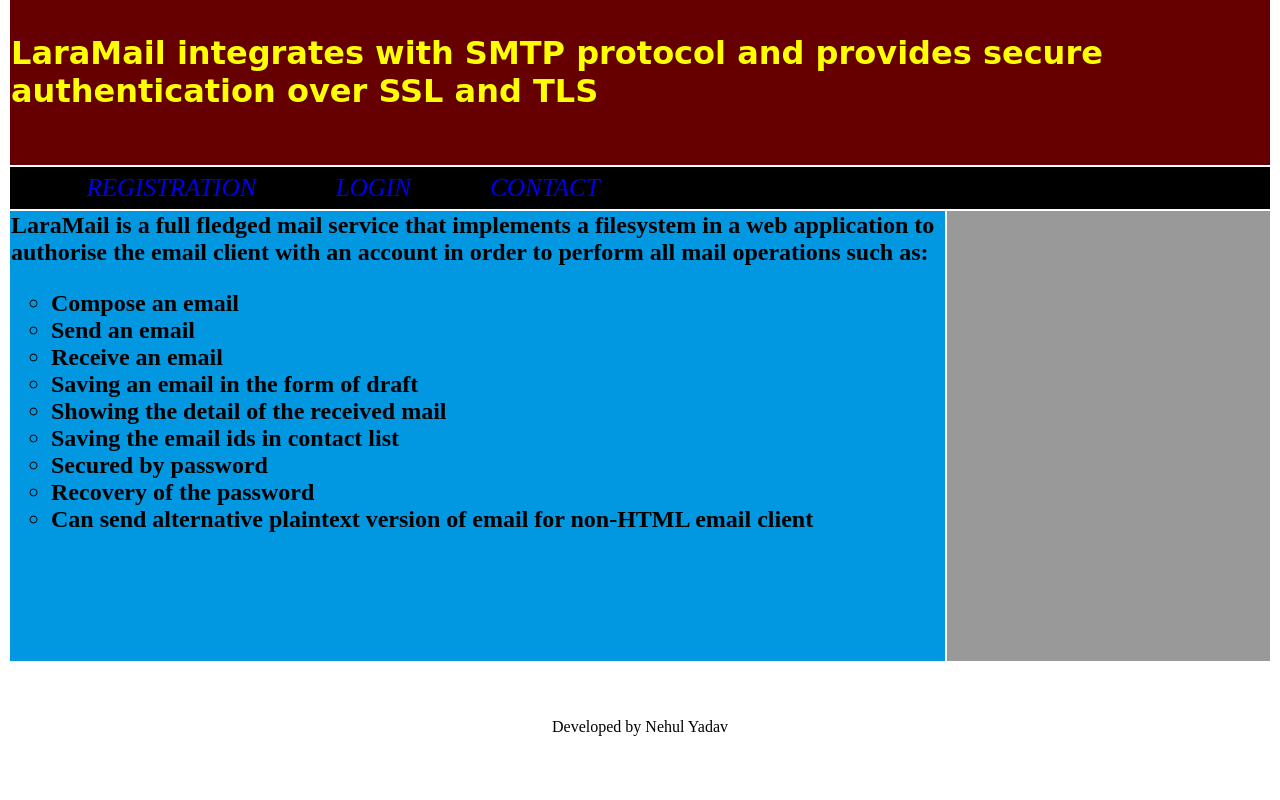
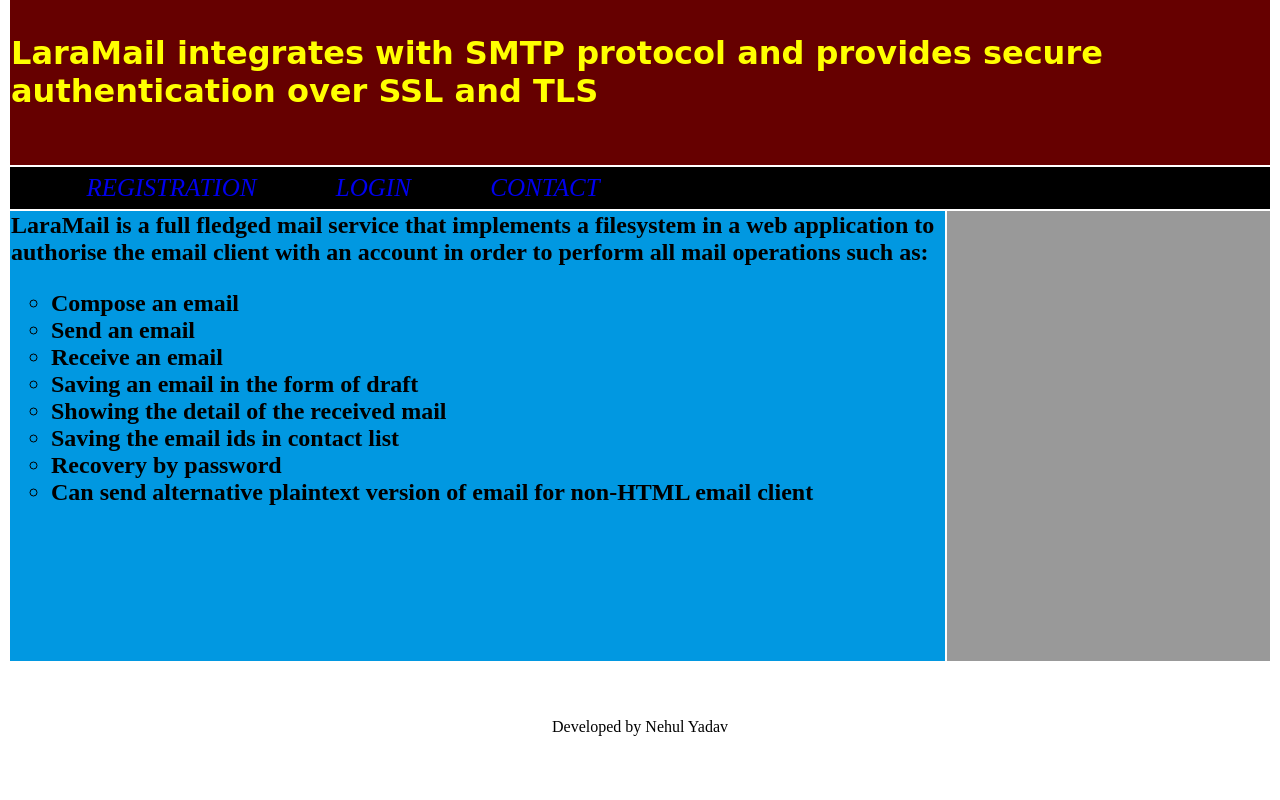
Before and after one commit to nehulyadav/LaraMail, a PHP site: page /index.php in a window 1280 px wide. Run offline with PHP 8.4, Linux system fonts and the light colour scheme.

Commit message:
Update index.php

```diff
--- a/index.php
+++ b/index.php
@@ -45,8 +45,7 @@ a:hover{color:#FFFF00;background:#000000}
   <li>Saving an email in the form of draft</li>
   <li>Showing the detail of the received mail</li>
   <li>Saving the email ids in contact list</li>
-  <li>Secured by password </li>
-  <li>Recovery of the password </li>
+  <li>Recovery by password </li>
   <li>Can send alternative plaintext version of email for non-HTML email client
 </ul>
 
```
